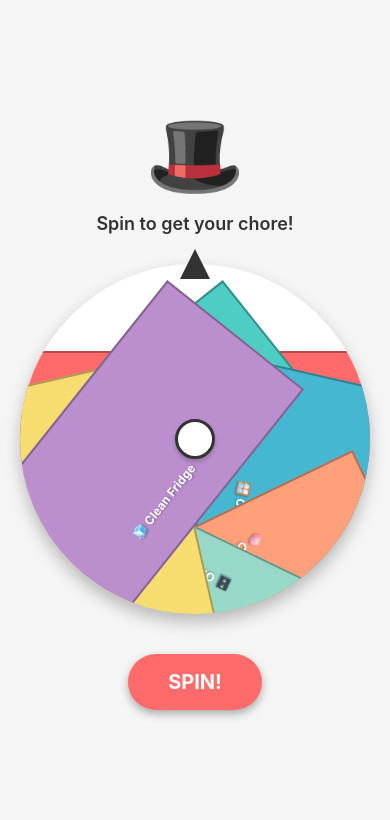
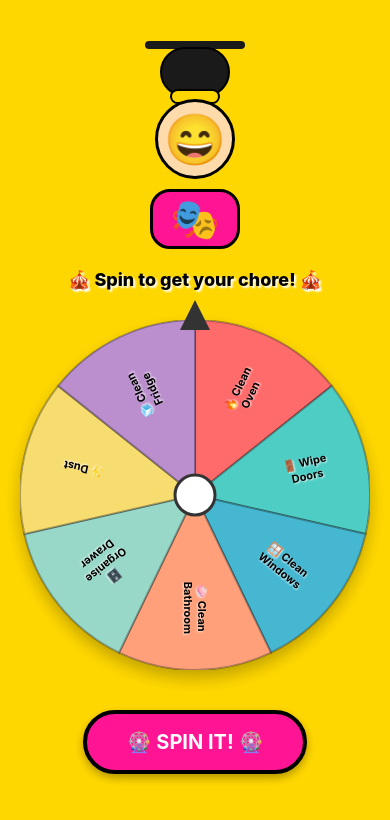
Before and after one commit to klumperous/chore-wheel-app, a React Native app: screen / in a window 390 px wide. Shown: the top 820 px of the page. Built offline with nearby package versions, Linux system fonts and the light colour scheme.

Commit message:
Fix wheel pie slices and add game show host character

```diff
--- a/App.tsx
+++ b/App.tsx
@@ -6,8 +6,8 @@ import {
   StyleSheet,
   Animated,
   Dimensions,
-  Image,
 } from 'react-native';
+import Svg, { Circle, Path } from 'react-native-svg';
 
 const CHORES = [
   '🔥 Clean Oven',
@@ -42,7 +42,8 @@ export default function App() {
 
     // Random number of full rotations plus random final position
     const randomRotation = Math.random() * 360 + 360 * 5;
-    const selectedIndex = Math.floor((randomRotation % 360) / (360 / CHORES.length));
+    const segmentAngle = 360 / CHORES.length;
+    const selectedIndex = Math.floor((randomRotation % 360) / segmentAngle);
 
     Animated.timing(spinValue, {
       toValue: randomRotation,
@@ -61,13 +62,44 @@ export default function App() {
 
   const { width } = Dimensions.get('window');
   const wheelSize = Math.min(width - 40, 350);
+  const radius = wheelSize / 2;
+
+  // Generate pie slices as SVG paths
+  const generateSlicePath = (index: number, total: number) => {
+    const sliceAngle = 360 / total;
+    const startAngle = (index * sliceAngle - 90) * (Math.PI / 180);
+    const endAngle = ((index + 1) * sliceAngle - 90) * (Math.PI / 180);
+
+    const x1 = radius + radius * Math.cos(startAngle);
+    const y1 = radius + radius * Math.sin(startAngle);
+    const x2 = radius + radius * Math.cos(endAngle);
+    const y2 = radius + radius * Math.sin(endAngle);
+
+    const largeArc = sliceAngle > 180 ? 1 : 0;
+    const path = `M ${radius} ${radius} L ${x1} ${y1} A ${radius} ${radius} 0 ${largeArc} 1 ${x2} ${y2} Z`;
+
+    return path;
+  };
 
   return (
     <View style={styles.container}>
-      {/* Character */}
+      {/* Game Show Host Character */}
       <View style={styles.characterContainer}>
-        <Text style={styles.characterEmoji}>🎩</Text>
-        <Text style={styles.characterText}>Spin to get your chore!</Text>
+        <View style={styles.hostContainer}>
+          {/* Top Hat */}
+          <View style={styles.hatBrim} />
+          <View style={styles.hat} />
+          <View style={styles.hatTop} />
+          {/* Head */}
+          <View style={styles.head}>
+            <Text style={styles.headEmoji}>😄</Text>
+          </View>
+          {/* Body */}
+          <View style={styles.body}>
+            <Text style={styles.jacket}>🎭</Text>
+          </View>
+        </View>
+        <Text style={styles.characterText}>🎪 Spin to get your chore! 🎪</Text>
       </View>
 
       {/* Wheel */}
@@ -82,31 +114,56 @@ export default function App() {
             },
           ]}
         >
+          <Svg width={wheelSize} height={wheelSize} viewBox={`0 0 ${wheelSize} ${wheelSize}`}>
+            {CHORES.map((chore, index) => {
+              const sliceAngle = 360 / CHORES.length;
+              const textAngle = (index * sliceAngle + sliceAngle / 2 - 90) * (Math.PI / 180);
+              const textRadius = radius * 0.65;
+              const textX = radius + textRadius * Math.cos(textAngle);
+              const textY = radius + textRadius * Math.sin(textAngle);
+
+              return (
+                <G key={index}>
+                  <Path
+                    d={generateSlicePath(index, CHORES.length)}
+                    fill={COLORS[index]}
+                    stroke="rgba(0,0,0,0.3)"
+                    strokeWidth="2"
+                  />
+                </G>
+              );
+            })}
+            {/* Center circle */}
+            <Circle cx={radius} cy={radius} r="20" fill="#fff" stroke="#333" strokeWidth="3" />
+          </Svg>
+
+          {/* Chore labels positioned around wheel */}
           {CHORES.map((chore, index) => {
-            const angle = (index / CHORES.length) * 360;
-            const isSelected = chore === selectedChore;
+            const sliceAngle = 360 / CHORES.length;
+            const textAngle = (index * sliceAngle + sliceAngle / 2) * (Math.PI / 180);
+            const textRadius = radius * 0.65;
+            const textX = radius + textRadius * Math.cos(textAngle - Math.PI / 2);
+            const textY = radius + textRadius * Math.sin(textAngle - Math.PI / 2);
+            const rotation = (index * sliceAngle + sliceAngle / 2) - 90;
 
             return (
-              <View
-                key={index}
+              <Animated.View
+                key={`label-${index}`}
                 style={[
-                  styles.segment,
+                  styles.segmentLabel,
                   {
-                    backgroundColor: COLORS[index],
-                    transform: [{ rotate: `${angle}deg` }],
-                    borderWidth: isSelected ? 4 : 2,
-                    borderColor: isSelected ? '#000' : 'rgba(0,0,0,0.3)',
+                    left: textX - 30,
+                    top: textY - 15,
+                    transform: [{ rotate: `${rotation}deg` }],
                   },
                 ]}
               >
                 <Text style={styles.segmentText}>{chore}</Text>
-              </View>
+              </Animated.View>
             );
           })}
         </Animated.View>
 
-        {/* Center pointer */}
-        <View style={styles.centerPointer} />
         {/* Top pointer */}
         <View style={styles.topPointer} />
       </View>
@@ -118,14 +175,14 @@ export default function App() {
         disabled={isSpinning}
       >
         <Text style={styles.spinButtonText}>
-          {isSpinning ? 'Spinning...' : 'SPIN!'}
+          {isSpinning ? '🎡 Spinning...' : '🎡 SPIN IT! 🎡'}
         </Text>
       </TouchableOpacity>
 
       {/* Selected Chore Display */}
       {selectedChore && (
         <View style={styles.resultContainer}>
-          <Text style={styles.resultLabel}>Your chore is:</Text>
+          <Text style={styles.resultLabel}>🎉 Your chore is: 🎉</Text>
           <Text style={styles.resultText}>{selectedChore}</Text>
         </View>
       )}
@@ -133,80 +190,122 @@ export default function App() {
   );
 }
 
+const G = ({ children }: { children: React.ReactNode }) => <>{children}</>;
+
 const styles = StyleSheet.create({
   container: {
     flex: 1,
     alignItems: 'center',
     justifyContent: 'center',
-    backgroundColor: '#f5f5f5',
+    backgroundColor: '#FFD700',
     paddingHorizontal: 20,
   },
   characterContainer: {
     marginBottom: 30,
     alignItems: 'center',
   },
-  characterEmoji: {
-    fontSize: 80,
+  hostContainer: {
+    alignItems: 'center',
     marginBottom: 10,
+  },
+  hatBrim: {
+    width: 100,
+    height: 8,
+    backgroundColor: '#1a1a1a',
+    borderRadius: 50,
+    marginBottom: -2,
+  },
+  hat: {
+    width: 70,
+    height: 50,
+    backgroundColor: '#1a1a1a',
+    borderRadius: 50,
+    marginBottom: -8,
+    borderWidth: 2,
+    borderColor: '#000',
+  },
+  hatTop: {
+    width: 50,
+    height: 15,
+    backgroundColor: '#FFD700',
+    borderRadius: 50,
+    marginBottom: -5,
+    borderWidth: 2,
+    borderColor: '#000',
+  },
+  head: {
+    width: 80,
+    height: 80,
+    borderRadius: 40,
+    backgroundColor: '#FFDBAC',
+    justifyContent: 'center',
+    alignItems: 'center',
+    borderWidth: 3,
+    borderColor: '#000',
+    marginBottom: 10,
+  },
+  headEmoji: {
+    fontSize: 50,
+  },
+  body: {
+    width: 90,
+    height: 60,
+    backgroundColor: '#FF1493',
+    borderRadius: 20,
+    justifyContent: 'center',
+    alignItems: 'center',
+    borderWidth: 3,
+    borderColor: '#000',
+  },
+  jacket: {
+    fontSize: 40,
   },
   characterText: {
     fontSize: 18,
-    fontWeight: '600',
-    color: '#333',
+    fontWeight: '800',
+    color: '#000',
+    marginTop: 10,
+    textShadowColor: '#fff',
+    textShadowOffset: { width: 2, height: 2 },
+    textShadowRadius: 2,
   },
   wheelWrapper: {
     justifyContent: 'center',
     alignItems: 'center',
     marginBottom: 40,
+    position: 'relative',
   },
   wheel: {
-    borderRadius: 999,
-    overflow: 'hidden',
     justifyContent: 'center',
     alignItems: 'center',
     backgroundColor: '#fff',
+    borderRadius: 999,
     shadowColor: '#000',
     shadowOffset: { width: 0, height: 8 },
     shadowOpacity: 0.25,
     shadowRadius: 16,
     elevation: 12,
+    overflow: 'visible',
   },
-  segment: {
+  segmentLabel: {
     position: 'absolute',
-    width: '100%',
-    height: '50%',
-    justifyContent: 'flex-end',
+    width: 60,
+    height: 30,
+    justifyContent: 'center',
     alignItems: 'center',
-    paddingBottom: 30,
-    transformOrigin: '50% 100%',
   },
   segmentText: {
-    fontSize: 12,
+    fontSize: 11,
     fontWeight: '700',
-    color: '#fff',
+    color: '#000',
     textAlign: 'center',
-    textShadowColor: 'rgba(0,0,0,0.3)',
+    textShadowColor: 'rgba(255,255,255,0.8)',
     textShadowOffset: { width: 1, height: 1 },
     textShadowRadius: 2,
   },
-  centerPointer: {
-    position: 'absolute',
-    width: 40,
-    height: 40,
-    borderRadius: 20,
-    backgroundColor: '#fff',
-    borderWidth: 3,
-    borderColor: '#333',
-    zIndex: 10,
-    shadowColor: '#000',
-    shadowOffset: { width: 0, height: 3 },
-    shadowOpacity: 0.2,
-    shadowRadius: 4,
-    elevation: 5,
-  },
   topPointer: {
     position: 'absolute',
-    top: -15,
+    top: -20,
     width: 0,
     height: 0,
     borderLeftWidth: 15,
@@ -218,11 +317,13 @@ const styles = StyleSheet.create({
     zIndex: 11,
   },
   spinButton: {
-    backgroundColor: '#FF6B6B',
+    backgroundColor: '#FF1493',
     paddingVertical: 16,
     paddingHorizontal: 40,
     borderRadius: 50,
     marginBottom: 30,
+    borderWidth: 4,
+    borderColor: '#000',
     shadowColor: '#000',
     shadowOffset: { width: 0, height: 4 },
     shadowOpacity: 0.3,
@@ -243,6 +344,8 @@ const styles = StyleSheet.create({
     padding: 20,
     borderRadius: 15,
     alignItems: 'center',
+    borderWidth: 4,
+    borderColor: '#000',
     shadowColor: '#000',
     shadowOffset: { width: 0, height: 2 },
     shadowOpacity: 0.1,
@@ -251,12 +354,13 @@ const styles = StyleSheet.create({
   },
   resultLabel: {
     fontSize: 16,
-    color: '#666',
+    color: '#000',
     marginBottom: 8,
+    fontWeight: '700',
   },
   resultText: {
     fontSize: 24,
     fontWeight: 'bold',
-    color: '#FF6B6B',
+    color: '#FF1493',
   },
 });
```
